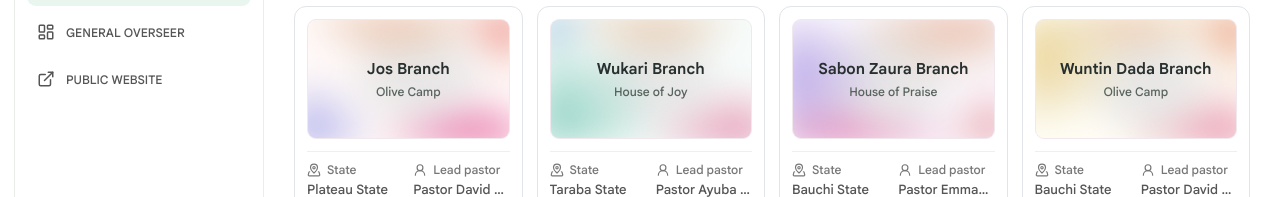
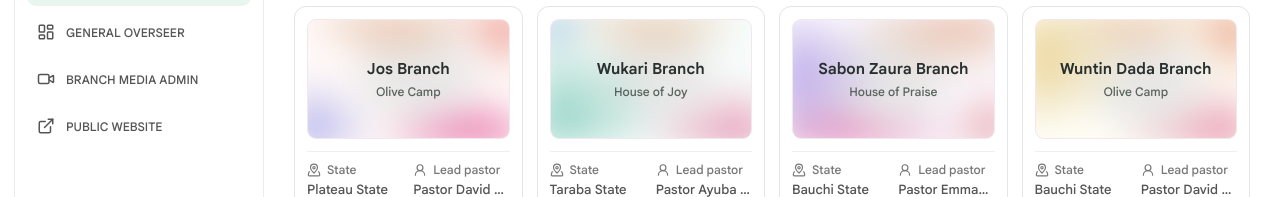
Before and after one commit to asaphdeveloper/christ-alive-power-assembly, a React (Vite) app in the folder frontend/: page /admin/developer/branches in a window 1280 px wide. Shown: the part 190-387 px from the top of the page. Built offline with nearby package versions, Linux system fonts and the light colour scheme; no server answers.

Commit message:
added branch media admin

```diff
--- a/frontend/src/App.jsx
+++ b/frontend/src/App.jsx
@@ -7,6 +7,7 @@ import './App.css';
 const HomePage = lazy(() => import('./pages/public/HomePage/HomePage').then((module) => ({ default: module.HomePage })));
 const AdminPortalPage = lazy(() => import('./pages/Admin/AdminPortalPage').then((module) => ({ default: module.AdminPortalPage })));
 const GeneralOverseerPage = lazy(() => import('./pages/Admin/generalOverseer/GeneralOverseerPage').then((module) => ({ default: module.GeneralOverseerPage })));
+const BranchMediaAdminPage = lazy(() => import('./pages/Admin/branchMediaAdmin/BranchMediaAdminPage').then((module) => ({ default: module.BranchMediaAdminPage })));
 const AdminsPage = lazy(() => import('./pages/Admin/developer/pages/admins/AdminsPage').then((module) => ({ default: module.AdminsPage })));
 const BranchesPage = lazy(() => import('./pages/Admin/developer/pages/branches/BranchesPage').then((module) => ({ default: module.BranchesPage })));
 const PageNotFound = lazy(() => import('./pages/PageNotFound').then((module) => ({ default: module.PageNotFound })));
@@ -26,6 +27,7 @@ function App() {
             <Route path="branches" element={<BranchesPage />} />
           </Route>
           <Route path="admin/general-overseer" element={<GeneralOverseerPage />} />
+          <Route path="admin/branch-media-admin" element={<BranchMediaAdminPage />} />
           <Route path='*' element={<PageNotFound />} />
         </Routes>
       </Suspense>
--- a/frontend/src/components/SEO.jsx
+++ b/frontend/src/components/SEO.jsx
@@ -6,6 +6,7 @@ const pages = {
   '/admin/developer/admins': ['Admins | Christ Alive Power Assembly', 'Manage the administrator directory for Christ Alive Power Assembly.'],
   '/admin/developer/branches': ['Branches | Christ Alive Power Assembly', 'View and manage Christ Alive Power Assembly branches.'],
   '/admin/general-overseer': ['General Overseer | Christ Alive Power Assembly', 'General Overseer workspace for reviewing administrators and church branches.'],
+  '/admin/branch-media-admin': ['Branch Media Admin | Christ Alive Power Assembly', 'Branch Media Admin workspace for Christ Alive Power Assembly.'],
 };
 
 export function SEO() {
--- a/frontend/src/pages/Admin/AdminLayout.jsx
+++ b/frontend/src/pages/Admin/AdminLayout.jsx
@@ -4,6 +4,7 @@ import {
   LayoutDashboard,
   MapPinned,
   Users,
+  Video,
   Wrench,
 } from 'lucide-react';
 import { useLocation } from 'react-router';
@@ -19,11 +20,22 @@ const developerNavItems = [
     to: '/admin/general-overseer',
     icon: LayoutDashboard,
   },
+  {
+    label: 'Branch media admin',
+    to: '/admin/branch-media-admin',
+    icon: Video,
+  },
   { label: 'Public website', to: '/', icon: ExternalLink },
 ];
 
 const generalOverseerNavItems = [
   { label: 'Overview', to: '/admin/general-overseer', icon: LayoutDashboard },
+  { label: 'Developer workspace', to: '/admin/developer', icon: Wrench },
+  { label: 'Public website', to: '/', icon: ExternalLink },
+];
+
+const branchMediaAdminNavItems = [
+  { label: 'Overview', to: '/admin/branch-media-admin', icon: LayoutDashboard },
   { label: 'Developer workspace', to: '/admin/developer', icon: Wrench },
   { label: 'Public website', to: '/', icon: ExternalLink },
 ];
@@ -36,13 +48,22 @@ export function AdminLayout({
   const { pathname } = useLocation();
   const [collapsed, setCollapsed] = useState(false);
   const isGeneralOverseer = workspace === 'general-overseer';
+  const isBranchMediaAdmin = workspace === 'branch-media-admin';
   const navItems = isGeneralOverseer
     ? generalOverseerNavItems
-    : developerNavItems;
+    : isBranchMediaAdmin
+      ? branchMediaAdminNavItems
+      : developerNavItems;
   const homeTo = isGeneralOverseer
     ? '/admin/general-overseer'
-    : '/admin/developer';
-  const profileName = isGeneralOverseer ? 'General Overseer' : 'Developer';
+    : isBranchMediaAdmin
+      ? '/admin/branch-media-admin'
+      : '/admin/developer';
+  const profileName = isGeneralOverseer
+    ? 'General Overseer'
+    : isBranchMediaAdmin
+      ? 'Branch Media Admin'
+      : 'Developer';
   const currentPage =
     navItems.find((item) => item.to === pathname)?.label ?? pageTitle;
 
--- /dev/null
+++ b/frontend/src/pages/Admin/branchMediaAdmin/BranchMediaAdminPage.css
@@ -0,0 +1,26 @@
+.branch-media-admin-page {
+  min-height: calc(100svh - 92px);
+  margin-top: 24px;
+  padding-bottom: 32px;
+  color: #17231e;
+}
+
+.branch-media-admin-heading {
+  padding: 22px 0 28px;
+}
+.branch-media-admin-heading p {
+  margin-bottom: 9px;
+  color: #7c8981;
+  font-size: 11px;
+  font-weight: 600;
+  letter-spacing: 0.11em;
+}
+.branch-media-admin-heading h1 {
+  font-size: 30px;
+  font-weight: 600;
+  letter-spacing: -0.03em;
+}
+
+@media (max-width: 760px) {
+  .branch-media-admin-heading h1 { font-size: 26px; }
+}
--- /dev/null
+++ b/frontend/src/pages/Admin/branchMediaAdmin/BranchMediaAdminPage.jsx
@@ -0,0 +1,15 @@
+import { AdminLayout } from '../AdminLayout';
+import './BranchMediaAdminPage.css';
+
+export function BranchMediaAdminPage() {
+  return (
+    <AdminLayout workspace='branch-media-admin' pageTitle='Overview'>
+      <section className='branch-media-admin-page' aria-labelledby='branch-media-admin-title'>
+        <header className='branch-media-admin-heading'>
+          <p>BRANCH WORKSPACE</p>
+          <h1 id='branch-media-admin-title'>Branch Media Admin</h1>
+        </header>
+      </section>
+    </AdminLayout>
+  );
+}
```
